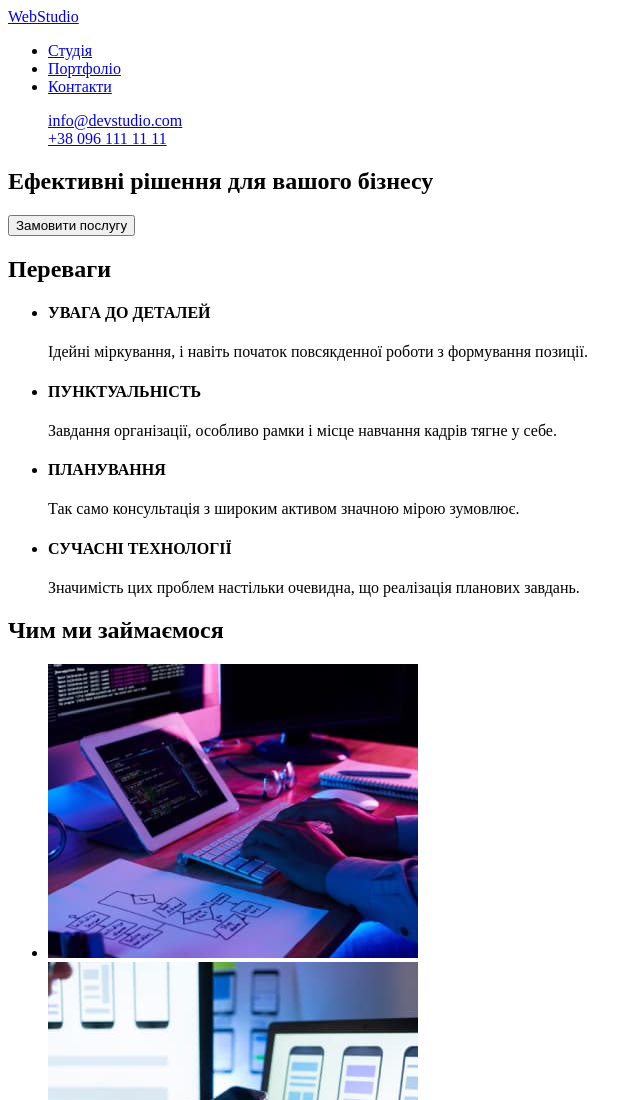
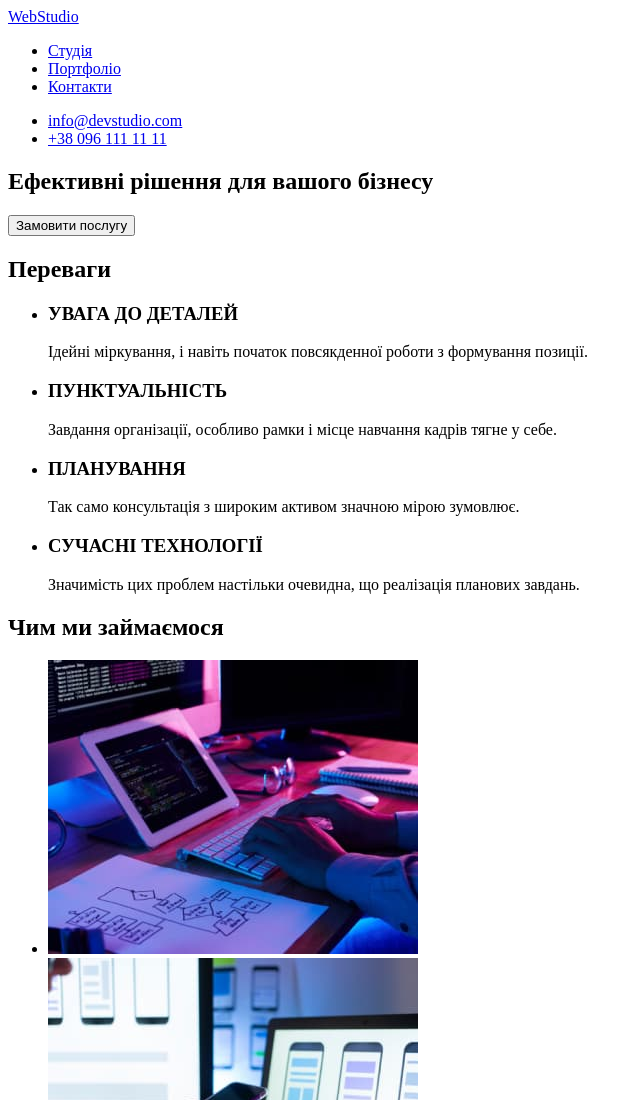
Before and after one commit to Denys1802/goit-markup-hw-01, a plain HTML site: page index.html in a window 1280 px wide. Shown: the top 1100 px of the page, without its empty margins (0-640 px from the left). Drawn offline with Linux system fonts and the light colour scheme.

Commit message:
fix li and h3

```diff
--- a/index.html
+++ b/index.html
@@ -19,8 +19,8 @@
 			</ul>
 		</nav>
 		<ul>
-			<a href="mailto:info@devstudio.com">info@devstudio.com</a><br/>
-			<a href="tel:+380961111111">+38 096 111 11 11</a>
+			<li><a href="mailto:info@devstudio.com">info@devstudio.com</a></li>
+			<li><a href="tel:+380961111111">+38 096 111 11 11</a></li>
 	   </ul>
 	</header>
    <main>
@@ -34,19 +34,19 @@
 			<h2>Переваги</h2>
 			<ul>
 				<li>
-					<h4>УВАГА ДО ДЕТАЛЕЙ</h4>
+					<h3>УВАГА ДО ДЕТАЛЕЙ</h3>
 					<p>Ідейні міркування, і навіть початок повсякденної роботи з формування позиції.</p>
 				</li>
 				<li>
-					<h4>ПУНКТУАЛЬНІСТЬ</h4>
+					<h3>ПУНКТУАЛЬНІСТЬ</h3>
 					<p>Завдання організації, особливо рамки і місце навчання кадрів тягне у себе.</p>
 				</li>
 				<li>
-					<h4>ПЛАНУВАННЯ</h4>
+					<h3>ПЛАНУВАННЯ</h3>
 					<p>Так само консультація з широким активом значною мірою зумовлює.</p>
 				</li>
 				<li>
-					<h4>СУЧАСНІ ТЕХНОЛОГІЇ</h4>
+					<h3>СУЧАСНІ ТЕХНОЛОГІЇ</h3>
 					<p>Значимість цих проблем настільки очевидна, що реалізація планових завдань.</p>
 				</li>
 		   </ul>
```
